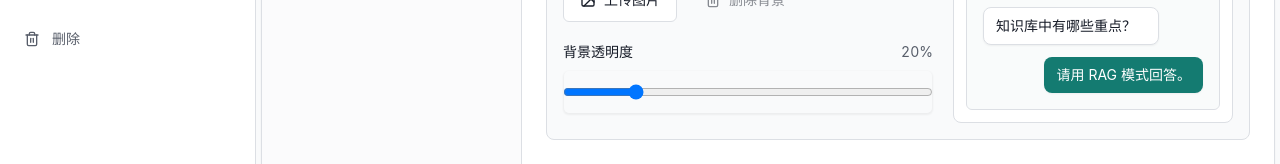
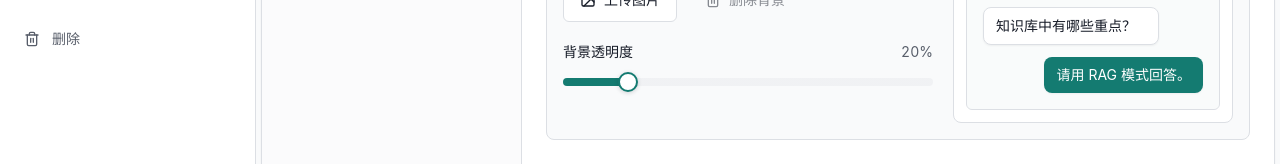
Before and after one commit to pukemao/rag-starter, a React (Vite) app in the folder web/: page /settings in a window 1280 px wide. Shown: the part 368-532 px from the top of the page. Built offline with nearby package versions, Linux system fonts and the light colour scheme; no server answers.

Commit message:
修复聊天背景透明度滑块显示

```diff
--- a/web/src/pages/SettingsPage.tsx
+++ b/web/src/pages/SettingsPage.tsx
@@ -1,9 +1,8 @@
 import { ArrowLeft, ImagePlus, Settings, Trash2 } from "lucide-react";
-import { useEffect, useRef, useState, type ChangeEvent } from "react";
+import { useEffect, useRef, useState, type CSSProperties, type ChangeEvent } from "react";
 import { Link } from "react-router-dom";
 
 import { Button } from "@/components/ui/button";
-import { Input } from "@/components/ui/input";
 import { Label } from "@/components/ui/label";
 import { clampOpacity, loadUserPreferences, saveUserPreferences, type UserPreferences } from "@/lib/userPreferences";
 import { cn } from "@/lib/utils";
@@ -39,6 +38,8 @@ export function SettingsPage() {
   function removeBackground() {
     updatePreference({ chatBackgroundImage: "" });
   }
+
+  const backgroundOpacityPercent = Math.round(preferences.chatBackgroundOpacity * 100);
 
   return (
     <div className="grid h-[calc(100dvh-10px)] overflow-hidden rounded-lg border bg-surface shadow-sm lg:grid-cols-[260px_minmax(0,1fr)]">
@@ -143,15 +144,17 @@ export function SettingsPage() {
                     <div className="space-y-2">
                       <div className="flex items-center justify-between gap-3">
                         <Label htmlFor="background-opacity">背景透明度</Label>
-                        <span className="text-sm tabular-nums text-muted-foreground">{Math.round(preferences.chatBackgroundOpacity * 100)}%</span>
+                        <span className="text-sm tabular-nums text-muted-foreground">{backgroundOpacityPercent}%</span>
                       </div>
-                      <Input
+                      <input
                         id="background-opacity"
+                        className="settings-range"
                         type="range"
                         min="5"
                         max="100"
                         step="5"
-                        value={Math.round(preferences.chatBackgroundOpacity * 100)}
+                        value={backgroundOpacityPercent}
+                        style={{ "--range-progress": `${((backgroundOpacityPercent - 5) / 95) * 100}%` } as CSSProperties}
                         onChange={(event) => updatePreference({ chatBackgroundOpacity: clampOpacity(Number(event.target.value) / 100) })}
                       />
                     </div>
--- a/web/src/styles.css
+++ b/web/src/styles.css
@@ -63,3 +63,63 @@ button {
   border-radius: 999px;
   background-clip: content-box;
 }
+
+.settings-range {
+  --range-progress: 0%;
+  display: block;
+  width: 100%;
+  height: 24px;
+  margin: 0;
+  appearance: none;
+  background: transparent;
+  cursor: pointer;
+}
+
+.settings-range:focus-visible {
+  outline: 2px solid hsl(var(--ring));
+  outline-offset: 3px;
+}
+
+.settings-range::-webkit-slider-runnable-track {
+  height: 8px;
+  border-radius: 999px;
+  background: linear-gradient(
+    to right,
+    hsl(var(--primary)) 0%,
+    hsl(var(--primary)) var(--range-progress),
+    hsl(var(--muted)) var(--range-progress),
+    hsl(var(--muted)) 100%
+  );
+}
+
+.settings-range::-webkit-slider-thumb {
+  width: 20px;
+  height: 20px;
+  margin-top: -6px;
+  appearance: none;
+  border: 2px solid hsl(var(--primary));
+  border-radius: 999px;
+  background: hsl(var(--surface));
+  box-shadow: 0 1px 4px hsl(var(--foreground) / 0.18);
+}
+
+.settings-range::-moz-range-track {
+  height: 8px;
+  border-radius: 999px;
+  background: hsl(var(--muted));
+}
+
+.settings-range::-moz-range-progress {
+  height: 8px;
+  border-radius: 999px;
+  background: hsl(var(--primary));
+}
+
+.settings-range::-moz-range-thumb {
+  width: 20px;
+  height: 20px;
+  border: 2px solid hsl(var(--primary));
+  border-radius: 999px;
+  background: hsl(var(--surface));
+  box-shadow: 0 1px 4px hsl(var(--foreground) / 0.18);
+}
```
